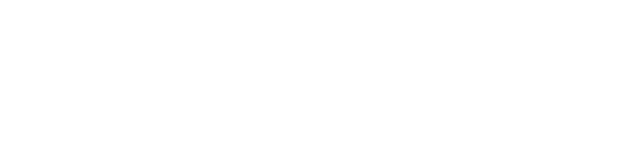
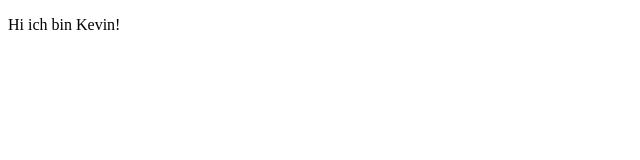
Before and after one commit to philipp-scherer/my-website, a plain HTML site: page index.html in a window 1280 px wide. Shown: the whole page, without its empty margins (0-640 px from the left). Drawn offline with Linux system fonts and the light colour scheme.

Commit message:
index
changes index.html

```diff
--- a/index.html
+++ b/index.html
@@ -11,5 +11,11 @@
         <p></p>
     </header>
 
+    <div>
+        <p>
+            Hi ich bin Kevin!
+        </p>
+    </div>
+
 </body>
 </html>
```
